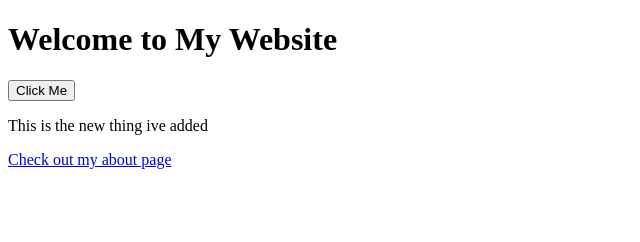
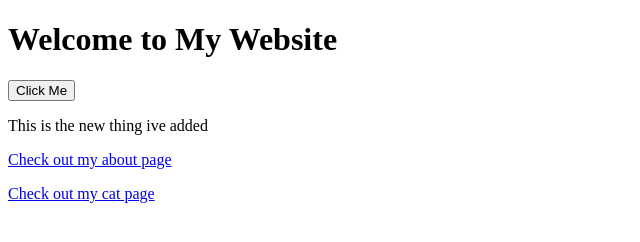
Before and after one commit to Colldub/colldub.github.io, a plain HTML site: page index.html in a window 1280 px wide. Shown: the whole page, without its empty margins (0-640 px from the left). Drawn offline with Linux system fonts and the light colour scheme.

Commit message:
Update index.html

```diff
--- a/index.html
+++ b/index.html
@@ -16,6 +16,6 @@
     <button onclick="greet()">Click Me</button>
     <p>This is the new thing ive added</p>
     <p><a href="./about.html">Check out my about page</a></p>
-    <p><a href="./catPage.html"></a></p>
+    <p><a href="./catPage.html">Check out my cat page</a></p>
 </body>
 </html>
```
